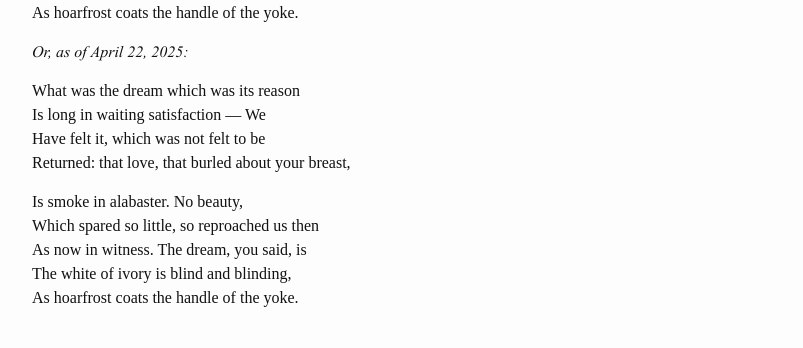
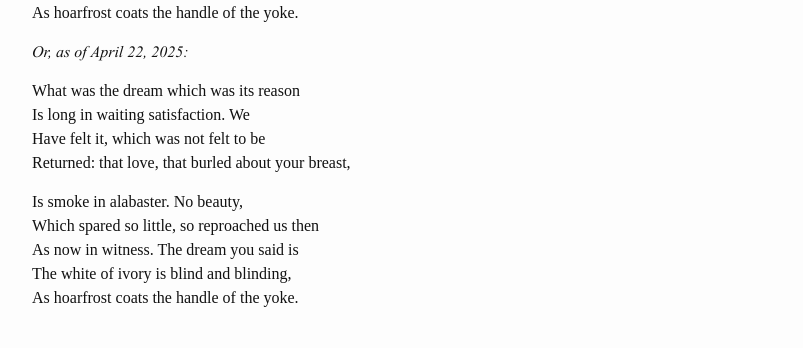
Before and after one commit to TheatrumMundi/TheatrumMundi, a Jekyll site: the page built from _posts/2025-01-03-composition-vi.markdown, in a window 1280 px wide. Shown: the part 551-899 px from the top of the page, without its empty margins (238-1041 px from the left). Built offline with Jekyll 4.4.1, drawn with Linux system fonts in a browser that asks for light colours; some web fonts are replaced.

```diff
--- a/_posts/2025-01-03-composition-vi.markdown
+++ b/_posts/2025-01-03-composition-vi.markdown
@@ -21,12 +21,12 @@ As hoarfrost coats the handle of the yoke. <br>
 *Or, as of April 22, 2025:*
 
 What was the dream which was its reason <br>
-Is long in waiting satisfaction — We <br>
+Is long in waiting satisfaction. We <br>
 Have felt it, which was not felt to be <br>
 Returned: that love, that burled about your breast, <br>
 
 Is smoke in alabaster. No beauty, <br>
 Which spared so little, so reproached us then <br>
-As now in witness. The dream, you said, is <br>
+As now in witness. The dream you said is <br>
 The white of ivory is blind and blinding, <br>
 As hoarfrost coats the handle of the yoke. <br>
```
